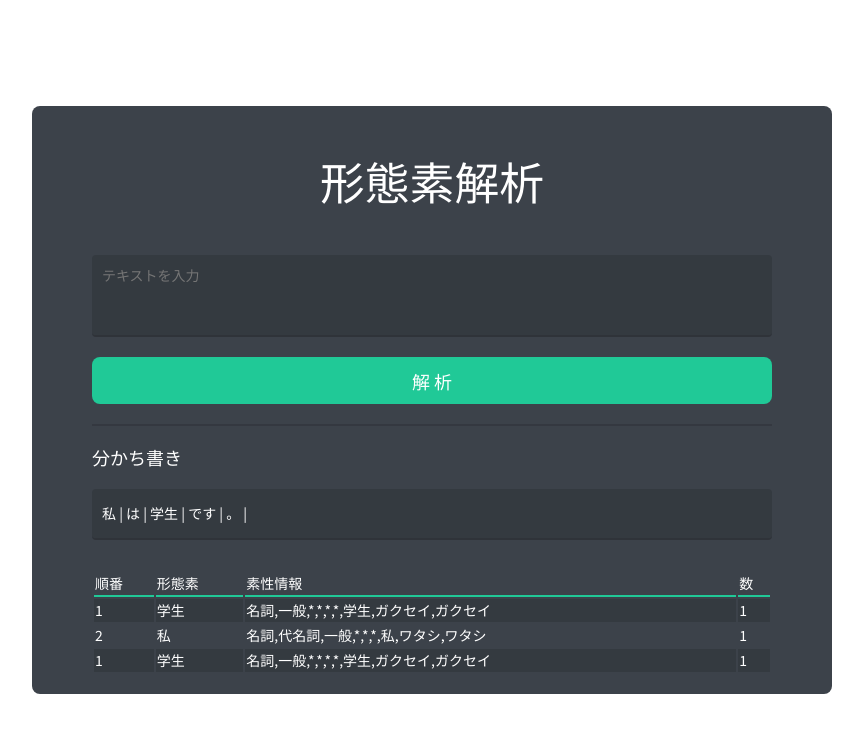
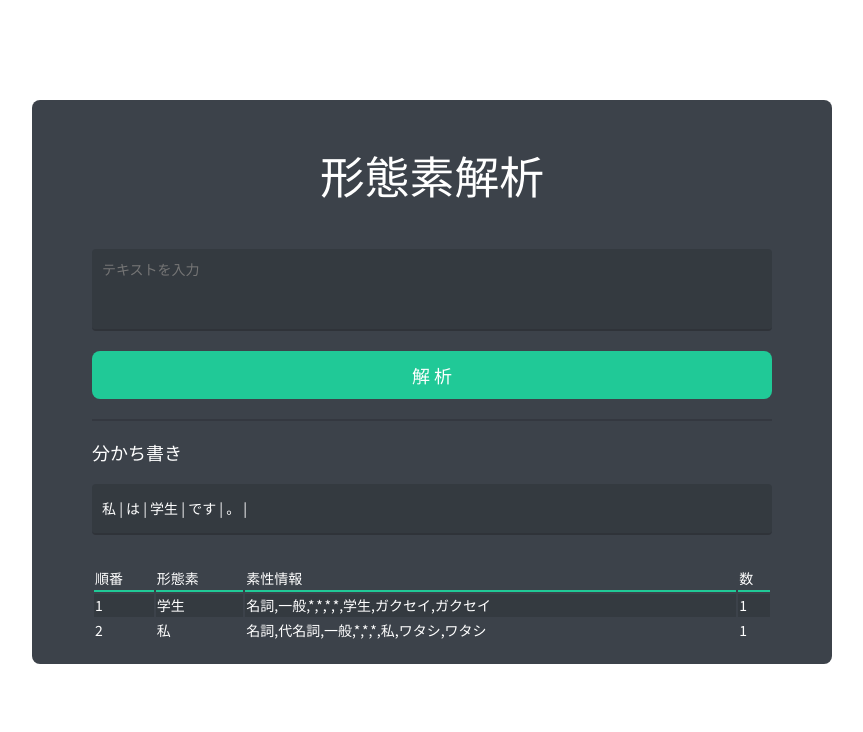
Before and after one commit to Loop1397/morphology_analysis_assignment, a React (Vite) app: page / in a window 1280 px wide. Shown: the top 732 px of the page, without its empty margins (208-1071 px from the left). Built offline with nearby package versions, Linux system fonts and the light colour scheme.

Commit message:
feat: 형태소 표시 부분을 동적 구조로 변경
- rows 변수 설정 및 rows에 따라 형태소 테이블이 동적으로 바뀌도록 변경
- 테스트용으로 버튼 클릭 시 더미데이터가 들어가도록 제작

```diff
--- a/src/index.tsx
+++ b/src/index.tsx
@@ -1,12 +1,35 @@
-// import { useState } from "react";
+import { useState } from "react";
 import "./index.css";
 import TextareaAutosize from 'react-textarea-autosize';
 
 function Index() {
-    //  const [count, setCount] = useState(0);
+    const [rows, setRows] = useState([
+        {
+            id: 1,
+            word: "学生",
+            features: "名詞,一般,*,*,*,*,学生,ガクセイ,ガクセイ",
+            count: 1,
+        },
+        {
+            id: 2,
+            word: "私",
+            features: "	名詞,代名詞,一般,*,*,*,私,ワタシ,ワタシ",
+            count: 1,
+        },
+    ]);
+
+    const addRow = () => {
+        const newRow = {
+            id: rows.length + 1,
+            word: "私",
+            features: "名詞,代名詞,一般,*,*,*,私,ワタシ,ワタシ",
+            count: 1,
+        };
+        setRows([...rows, newRow]);
+    }
 
     return (
-        <div style={{ width: "800px", borderRadius: "8px", backgroundColor: "#3C424A", padding: "20px 60px" }}>
+        <div style={{ width: "800px", borderRadius: "8px", backgroundColor: "#3C424A", marginTop: "100px", padding: "20px 60px" }}>
             <div style={{ display: "flex", flexDirection: "column", alignItems: "center", height: "100%" }}>
                 <h1>形態素解析</h1>
                 <div style={{ display: "flex", flexDirection: "column", width: "100%" }}>
@@ -15,8 +38,12 @@ function Index() {
                         placeholder="テキストを入力"
                         style={{ flexGrow: "1", marginTop: "20px", padding: "10px", backgroundColor: "#343A40", border: "none", borderBottom: "2px solid #2F3339", borderRadius: "4px", color: "#ffffff", resize: "none" }}
                     />
-                    {/* <textarea ></textarea> */}
-                    <button style={{ marginTop: "20px", }}>解 析</button>
+                    <button
+                        onClick={addRow}
+                        style={{ marginTop: "20px", }}
+                    >
+                        解 析
+                    </button>
                 </div>
                 <div style={{ width: "100%", height: "2px", backgroundColor: "#343840", marginTop: "20px", }}></div>
                 <p style={{ width: "100%", fontSize: "18px" }}>分かち書き</p>
@@ -24,30 +51,27 @@ function Index() {
                     <p>私 | は | 学生 | です | 。 |</p>
                 </div>
                 <table style={{ width: "100%", marginTop: "30px" }}>
-                    <tr>
-                        <td scope="col" style={{ borderBottom: "solid 2px #20C997" }}>順番</td>
-                        <td scope="col" style={{ borderBottom: "solid 2px #20C997" }}>形態素</td>
-                        <td scope="col" style={{ borderBottom: "solid 2px #20C997" }}>素性情報</td>
-                        <td scope="col" style={{ borderBottom: "solid 2px #20C997" }}>数</td>
-                    </tr>
-                    <tr style={{ backgroundColor: "#343A40" }}>
-                        <td>1</td>
-                        <td>学生</td>
-                        <td>名詞,一般,*,*,*,*,学生,ガクセイ,ガクセイ</td>
-                        <td>1</td>
-                    </tr>
-                    <tr>
-                        <td>2</td>
-                        <td>私</td>
-                        <td>名詞,代名詞,一般,*,*,*,私,ワタシ,ワタシ</td>
-                        <td>1</td>
-                    </tr>
-                    <tr style={{ backgroundColor: "#343A40" }}>
-                        <td>1</td>
-                        <td>学生</td>
-                        <td>名詞,一般,*,*,*,*,学生,ガクセイ,ガクセイ</td>
-                        <td>1</td>
-                    </tr>
+                    <thead>
+                        <tr>
+                            <td style={{ borderBottom: "solid 2px #20C997" }}>順番</td>
+                            <td style={{ borderBottom: "solid 2px #20C997" }}>形態素</td>
+                            <td style={{ borderBottom: "solid 2px #20C997" }}>素性情報</td>
+                            <td style={{ borderBottom: "solid 2px #20C997" }}>数</td>
+                        </tr>
+                    </thead>
+                    <tbody>
+                        {rows.map((row) => (
+                            <tr
+                                key={row.id}
+                                style={{ backgroundColor: row.id % 2 === 1 ? "#343A40" : "none" }}
+                            >
+                                <td>{row.id}</td>
+                                <td>{row.word}</td>
+                                <td>{row.features}</td>
+                                <td>{row.count}</td>
+                            </tr>
+                        ))}
+                    </tbody>
                 </table>
             </div>
         </div>
--- a/src/main.css
+++ b/src/main.css
@@ -34,6 +34,7 @@ a:hover {
 body {
   margin: 0;
   display: flex;
+  flex-direction: column;
   place-items: center;
   min-width: 320px;
   min-height: 100vh;
```
